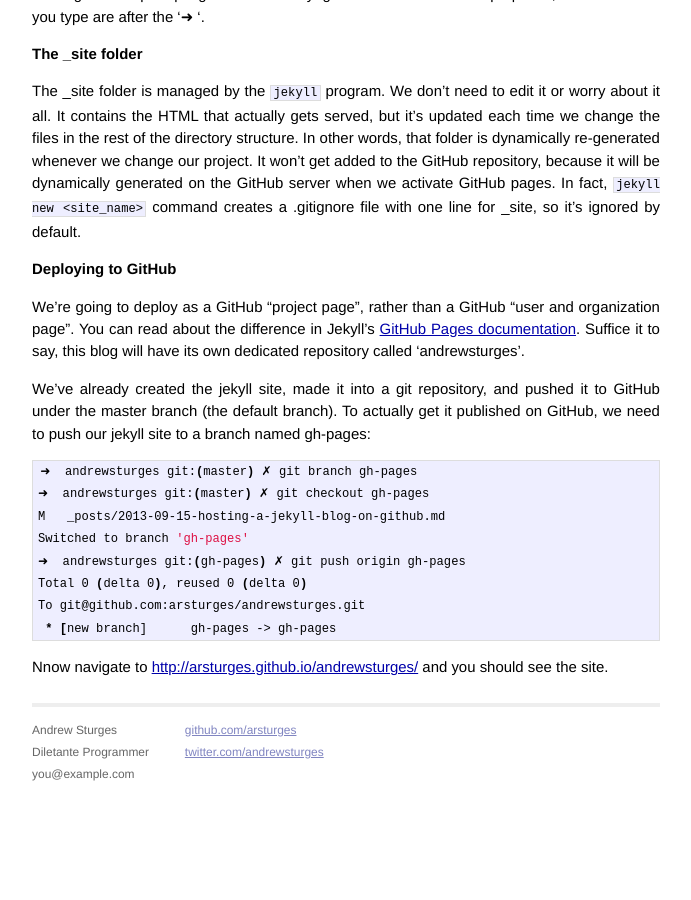
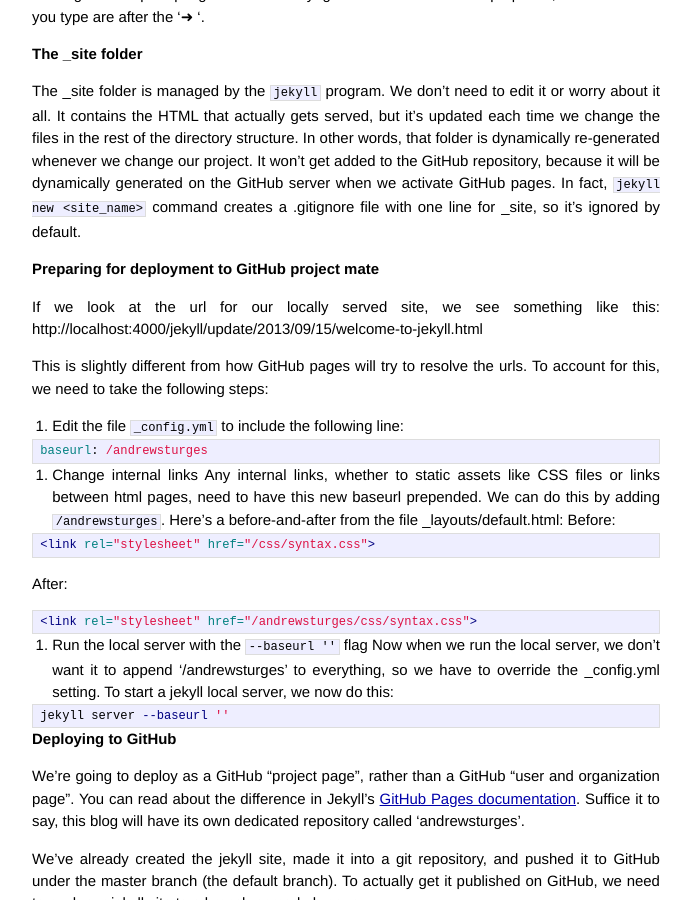
Before and after one commit to JosephGunter/blog, a Jekyll site: the page built from _posts/2013-09-15-hosting-a-jekyll-blog-on-github.md, in a window 1280 px wide and 900 px high, scrolled down 1686 px. Shown: the whole window, without its empty margins (294-985 px from the left). Built offline with Jekyll 4.4.1, drawn with Linux system fonts in a browser that asks for light colours; Markdown is read by kramdown in place of the engine named in the settings; before the commit the page ends 2484 px from its top, so only the background shows below that.

Commit message:
fixed baseurl

```diff
--- a/_config.yml
+++ b/_config.yml
@@ -1,3 +1,4 @@
 name: andrewsturges.com
 markdown: redcarpet
 pygments: true
+baseurl: /andrewsturges
--- a/_layouts/default.html
+++ b/_layouts/default.html
@@ -7,10 +7,10 @@
         <meta name="viewport" content="width=device-width">
 
         <!-- syntax highlighting CSS -->
-        <link rel="stylesheet" href="/css/syntax.css">
+        <link rel="stylesheet" href="{{ site.baseurl}}/css/syntax.css">
 
         <!-- Custom CSS -->
-        <link rel="stylesheet" href="/css/main.css">
+        <link rel="stylesheet" href="{{ site.baseurl}}/css/main.css">
 
     </head>
     <body>
@@ -18,7 +18,7 @@
         <div class="site">
           <div class="header">
             <h1 class="title"><a href="/">{{ site.name }}</a></h1>
-            <a class="extra" href="/">home</a>
+            <a class="extra" href="{{ site.baseurl}}/">home</a>
           </div>
 
           {{ content }}
--- a/_posts/2013-09-15-hosting-a-jekyll-blog-on-github.md
+++ b/_posts/2013-09-15-hosting-a-jekyll-blog-on-github.md
@@ -89,6 +89,38 @@ dynamically generated on the GitHub server when we activate GitHub pages. In
 fact, `jekyll new <site_name>` command creates a .gitignore file with one line
 for _site, so it's ignored by default.
 
+## Preparing for deployment to GitHub project mate
+If we look at the url for our locally served site, we see something like this:
+http://localhost:4000/jekyll/update/2013/09/15/welcome-to-jekyll.html
+
+This is slightly different from how GitHub pages will try to resolve the urls.
+To account for this, we need to take the following steps:
+1. Edit the file `_config.yml` to include the following line:
+{% highlight yaml %}
+baseurl: /andrewsturges
+{% endhighlight %}
+
+2. Change internal links
+Any internal links, whether to static assets like CSS files or links between
+html pages, need to have this new baseurl prepended. We can do this by adding
+`{{ site.baseurl}}`. Here's a before-and-after from the file _layouts/default.html:
+Before:
+{% highlight html %}
+<link rel="stylesheet" href="/css/syntax.css">
+{% endhighlight %}
+After:
+{% highlight html %}
+<link rel="stylesheet" href="{{ site.baseurl}}/css/syntax.css">
+{% endhighlight %}
+
+3. Run the local server with the `--baseurl ''` flag
+Now when we run the local server, we don't want it to append '/andrewsturges'
+to everything, so we have to override the _config.yml setting. To start a
+jekyll local server, we now do this:
+{% highlight bash %}
+jekyll server --baseurl ''
+{% endhighlight %}
+
 ## Deploying to GitHub
 We're going to deploy as a GitHub "project page", rather than a GitHub "user and
 organization page". You can read about the difference in Jekyll's [GitHub Pages
```
